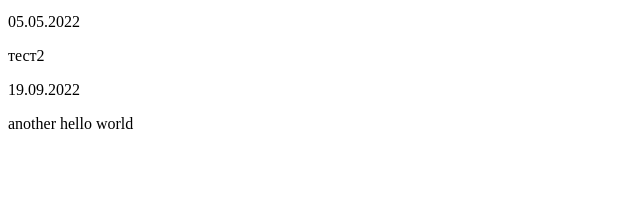
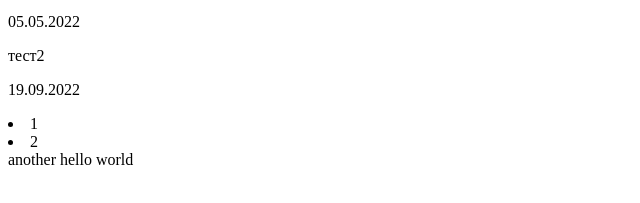
Before and after one commit to ammorozov/ammorozov.github.io, a plain HTML site: page index.html in a window 1280 px wide. Shown: the part 161-364 px from the top of the page, without its empty margins (0-640 px from the left). Drawn offline with Linux system fonts and the light colour scheme.

Commit message:
Update index.html

```diff
--- a/index.html
+++ b/index.html
@@ -13,6 +13,8 @@
         <p>тест2</p>
      </div>
      <div><p><time datetime="2022-09-19">19.09.2022</time></p>
+        <li>1</li>
+        <li>2</li>
         another hello world
      </div>
   </body>
```
